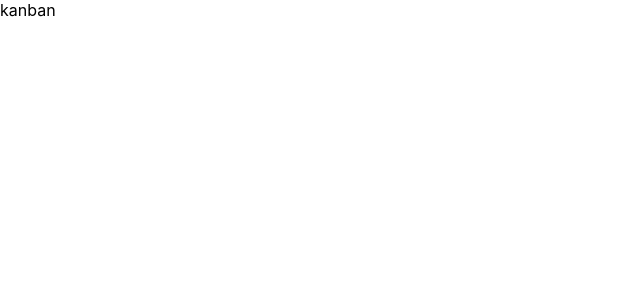
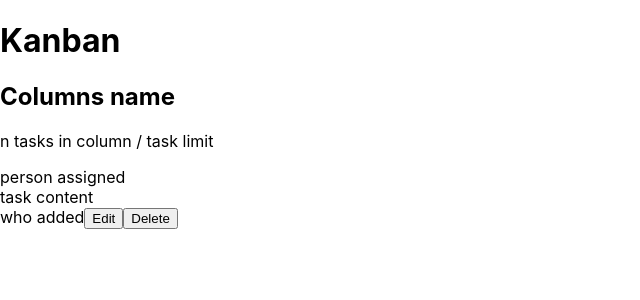
Before and after one commit to axseinga/kanbanboard-app-react, a React (Create React App) app: page / in a window 1280 px wide. Shown: the top 300 px of the page, without its empty margins (0-640 px from the left). Built offline with nearby package versions, Linux system fonts and the light colour scheme.

Commit message:
add basic html structure

```diff
--- a/src/Kanban.js
+++ b/src/Kanban.js
@@ -1,7 +1,26 @@
 import React from "react";
+import KanbanColumn from "./KanbanColumn";
 
 const Kanban = () => {
-    return <div>kanban</div>;
+    const taskLimitNumber = 5;
+    const columns = [
+        { id: 1, name: "Pending", limit: taskLimitNumber },
+        { id: 2, name: "Analysis - Doing", limit: taskLimitNumber },
+        { id: 3, name: "Analysis - Done", limit: taskLimitNumber },
+        { id: 4, name: "Development - Doing", limit: taskLimitNumber },
+        { id: 5, name: "Development - Done", limit: taskLimitNumber },
+        { id: 6, name: "Test", limit: taskLimitNumber },
+        { id: 7, name: "Deploy", limit: taskLimitNumber },
+    ];
+
+    return (
+        <div>
+            <h1>Kanban</h1>
+            <div>
+                <KanbanColumn />
+            </div>
+        </div>
+    );
 };
 
 export default Kanban;
--- /dev/null
+++ b/src/KanbanColumn.js
@@ -0,0 +1,16 @@
+import React from "react";
+import KanbanTask from "./KanbanTask";
+
+const KanbanColumn = () => {
+    return (
+        <div>
+            <h2>Columns name</h2>
+            <p>n tasks in column / task limit</p>
+            <div>
+                <KanbanTask />
+            </div>
+        </div>
+    );
+};
+
+export default KanbanColumn;
--- /dev/null
+++ b/src/KanbanTask.js
@@ -0,0 +1,19 @@
+import React from "react";
+
+const KanbanTask = () => {
+    return (
+        <div>
+            <div>
+                <span>person assigned</span>
+            </div>
+            <div>task content</div>
+            <div>
+                <span>who added</span>
+                <button>Edit</button>
+                <button>Delete</button>
+            </div>
+        </div>
+    );
+};
+
+export default KanbanTask;
```
